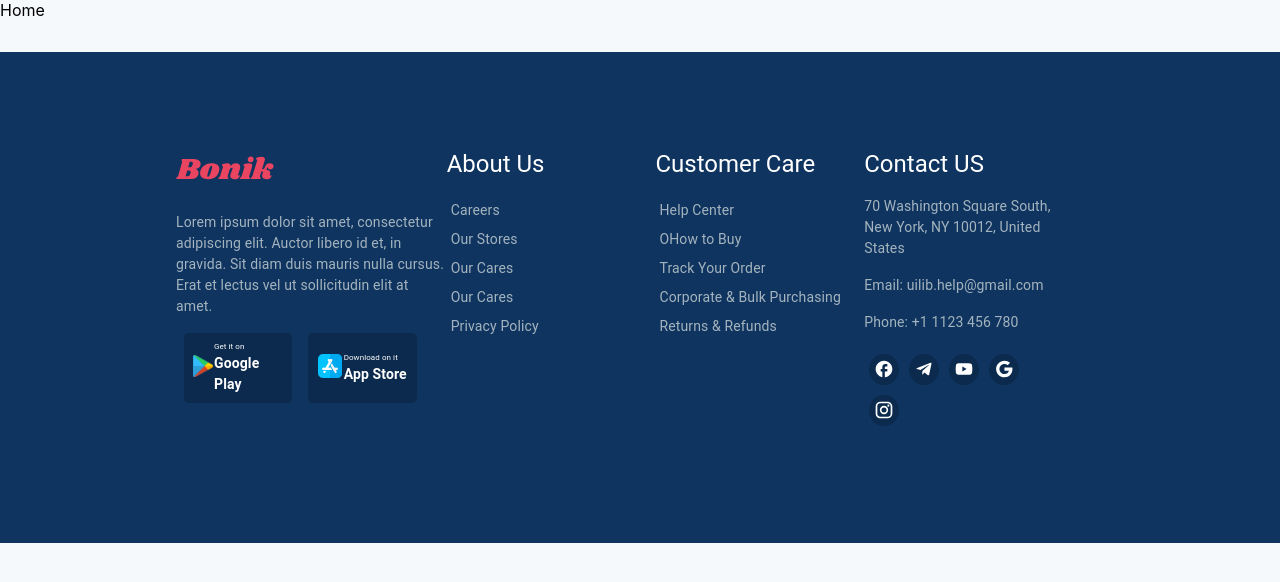
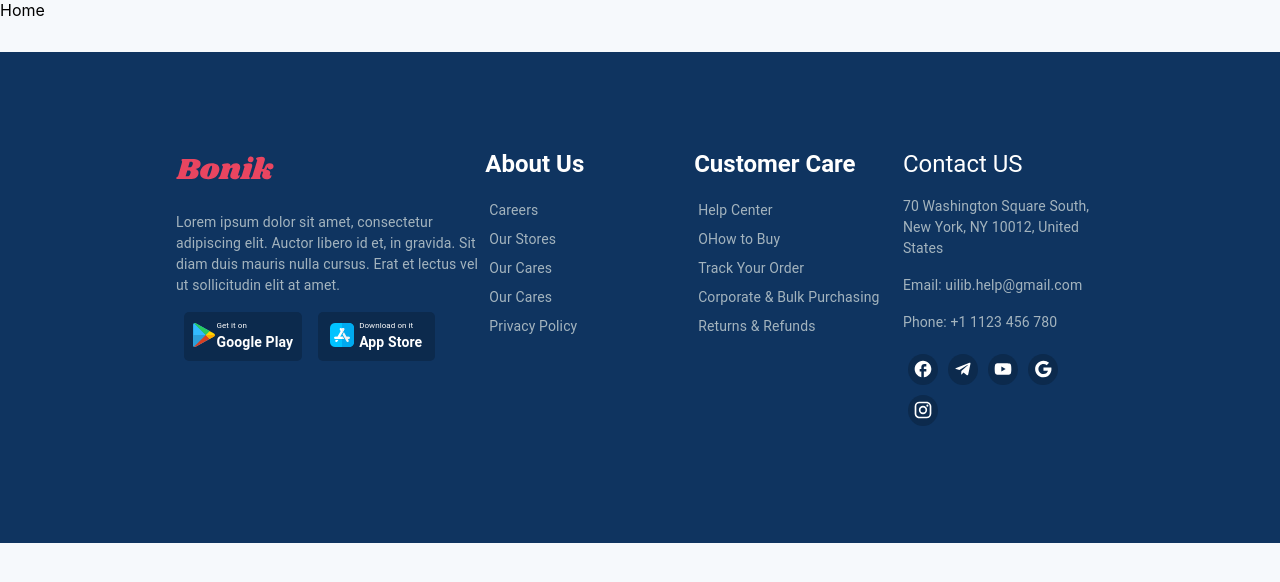
Before and after one commit to Soheil1400/shopSite, a Next.js app: page / in a window 1280 px wide. Shown: the top 582 px of the page. Built offline with nearby package versions, Linux system fonts and the light colour scheme.

Commit message:
footer fix style

```diff
--- a/components/footer/footer.js
+++ b/components/footer/footer.js
@@ -62,10 +62,11 @@ const Footer = () => {
         backgroundColor: '#0C2A4D',
         borderRadius: '50%',
         padding: '5px 5px 2px 5px' ,
-        margin: '5px'
+        margin: '5px',
+        cursor:'pointer'
     })
     const CustomBoxApp = styled(Box)({
-        width: matchesAppStore === true ? '40%' : '60%',
+        width: matchesAppStore === true ? '38%' : '60%',
         display:'flex',
         flexDirection:'row',
         alignItems:'center',
@@ -74,11 +75,12 @@ const Footer = () => {
         padding:'8px 8px',
         margin:'0.5rem',
         borderRadius:'5px',
+        cursor:'pointer'
     })
     return (
         <CustomBox>
             <Grid container>
-                <Grid item xs={12} sm={6} lg={3.5} mb={2}>
+                <Grid item xs={12} sm={6} lg={4} mb={2}>
                     <Grid>
                         <Image src={Logo} alt="logo"/>
                     </Grid>
@@ -129,7 +131,7 @@ const Footer = () => {
                 {list.map(t => (
                     <Grid item xs={12} sm={6} lg={2.7} mb={2} key={t.id}>
                         <Grid mb={2}>
-                            <Typography variant={'h5'}>
+                            <Typography fontWeight={'bold'} variant={'h5'}>
                                 {t.title}
                             </Typography>
                         </Grid>
```
